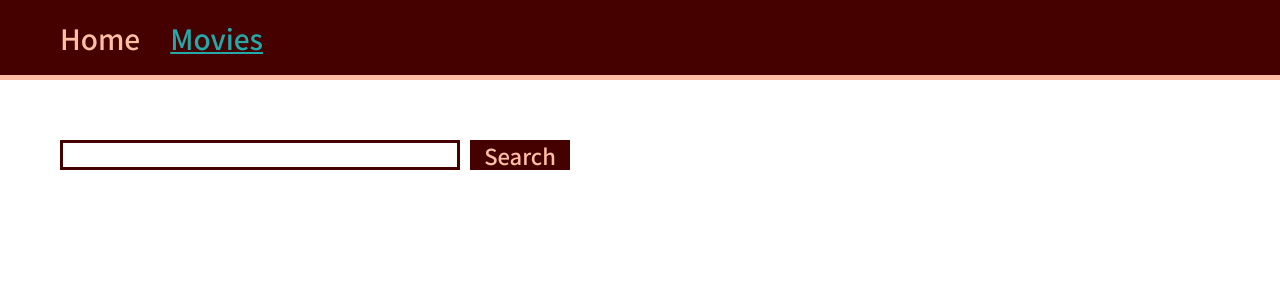
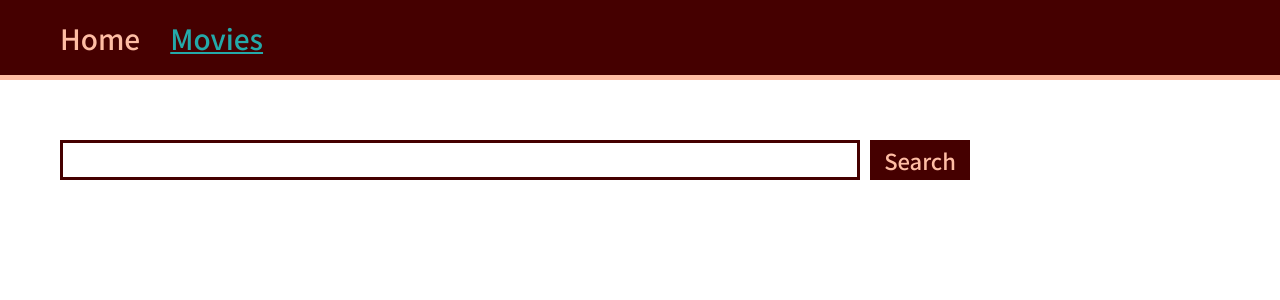
Before and after one commit to Legrito/movies-app, a React (Create React App) app: page /movies in a window 1280 px wide. Shown: the top 300 px of the page. Built offline with nearby package versions, Linux system fonts and the light colour scheme.

Commit message:
Add styles for active filter

```diff
--- a/src/App.css
+++ b/src/App.css
@@ -108,20 +108,6 @@ img {
   padding: 60px;
 }
 
-@media only screen and (max-width: 700px) {
-  .trend__section {
-    padding: 60px 20px;
-    margin: 0 auto;
-  }
-
-  .trend__section > .trend-list {
-    justify-content: center;
-  }
-
-  .trend__title {
-    text-align: center;
-  }
-}
 
 .trend__title {
   margin: 0 auto;
@@ -159,7 +145,9 @@ img {
   display: flex;
   flex-wrap: wrap;
   justify-content: space-between;
-  width: 500px;
+  max-width: 800px;
+  width: 100%;
+  margin-right: 110px;
   margin-bottom: 30px;
 }
 
@@ -168,6 +156,10 @@ img {
   background-color: var(--accent-color);
   color: var(--primary-color);
   border: none;
+}
+
+.genres-button.genres-button--active {
+  background-color: var(--secondary-color);
 }
 
 .genres-button:hover {
@@ -193,8 +185,9 @@ img {
 }
 
 .search__input {
-  width: 400px;
-  height: 30px;
+  width: 100%;
+  max-width: 800px;
+  height: 40px;
   margin: 0;
   padding: 5px;
   border: 3px solid var(--primary-color);
@@ -213,8 +206,9 @@ img {
   margin-left: 10px;
   padding: 0;
   font-size: 22px;
-  height: 30px;
+  height: 40px;
   width: 100px;
+  min-width: 100px;
   background-color: var(--primary-color);
   border: none;
   color: var(--accent-color);
@@ -413,3 +407,22 @@ img {
   transform: scale(1);
   opacity: 1;
 }
+
+@media only screen and (max-width: 700px) {
+  .trend__section {
+    padding: 60px 20px;
+    margin: 0 auto;
+  }
+
+  .trend__section > .trend-list {
+    justify-content: center;
+  }
+
+  .trend__title {
+    text-align: center;
+  }
+
+  .search__section {
+    padding: 60px 20px;
+  }
+}
--- a/src/components/GenresFilter/GenresFilter.js
+++ b/src/components/GenresFilter/GenresFilter.js
@@ -22,16 +22,20 @@ let genres = [
   { id: 37, name: 'Western' }
 ];
 
-const GenresFilter = ({ onClick }) => {
-  return (
+const GenresFilter = ({ onClick, activeGenre }) => (
   <div className="genres-filter">
     {genres.map((genre) => (
-        <button className="genres-button" type="button" id={genre['id']} key={genre['id']} onClick={onClick}>
+      <button
+        className={`${+activeGenre === +genre['id'] ? 'genres-button genres-button--active' : 'genres-button'}`}
+        type="button"
+        id={genre['id']}
+        key={genre['id']}
+        onClick={onClick}
+      >
         {genre['name']}
       </button>
     ))}
   </div>
 );
-};
 
 export default GenresFilter;
--- a/src/views/MovieDetailsView.js
+++ b/src/views/MovieDetailsView.js
@@ -1,4 +1,3 @@
-import { useEffect } from 'react';
 import { useNavigate, useParams } from 'react-router-dom';
 import { useQuery } from '@tanstack/react-query';
 import MovieAddInfo from '../components/MovieAddInfo/MovieAddInfo';
--- a/src/views/SearchMovies.js
+++ b/src/views/SearchMovies.js
@@ -17,6 +17,7 @@ const SearchMovies = () => {
   const [isError, setIsError] = useState(false);
   const [movies, setMovies] = useState([]);
   const [filteredMovies, setFilteredMovies] = useState([]);
+  const [activeGenre, setActiveGenre] = useState('');
   const [query, setQuery] = useState(parsed.query);
 
   useEffect(() => {
@@ -43,6 +44,7 @@ const SearchMovies = () => {
     e.preventDefault();
     setIsLoading(true);
     setFilteredMovies([]);
+    setActiveGenre('');
     if (!query) {
       setIsError(true);
       navigate({
@@ -70,11 +72,14 @@ const SearchMovies = () => {
 
   const filterByGenre = (e) => {
     e.preventDefault();
+    console.log('Filter');
     if (movies.length === 0) {
       return;
     }
 
     const filteredByGenre = movies.filter((movie) => movie.genre_ids.includes(+e.target.id));
+    setActiveGenre(e.target.id);
+
     setFilteredMovies(filteredByGenre);
   };
 
@@ -82,7 +87,7 @@ const SearchMovies = () => {
     <section className="search__section">
       <SearchForm value={query} onChange={onChange} onSubmit={onClick} />
       {isError && <p>Nothing is found...</p>}
-      {movies.length > 0 && !isError && <GenresFilter onClick={filterByGenre} />}
+      {movies.length > 0 && !isError && <GenresFilter activeGenre={activeGenre} onClick={filterByGenre} />}
       {isLoading && <MovieLoader />}
       {!(isLoading && isError) && <MoviesList movies={filteredMovies.length > 0 ? filteredMovies : movies} />}
     </section>
```
Lines whose indentation alone changed are shown as unchanged.
